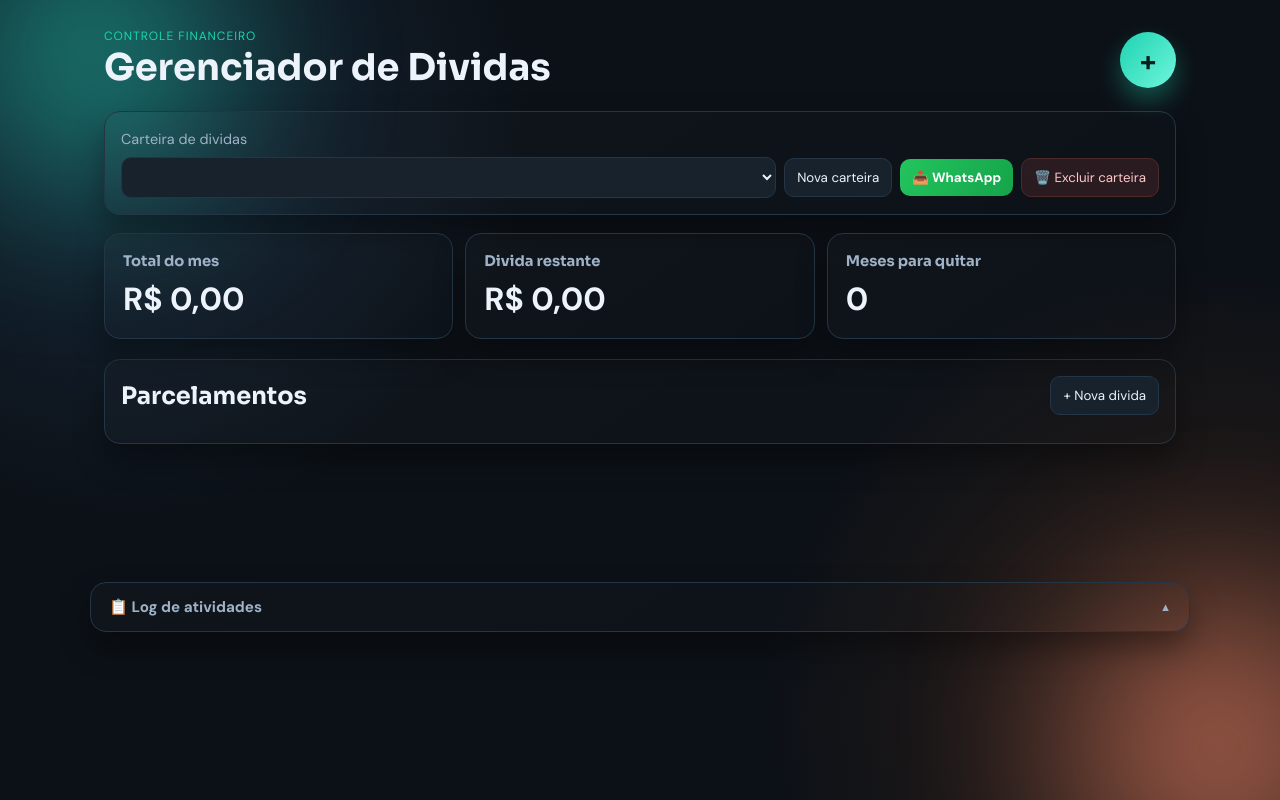
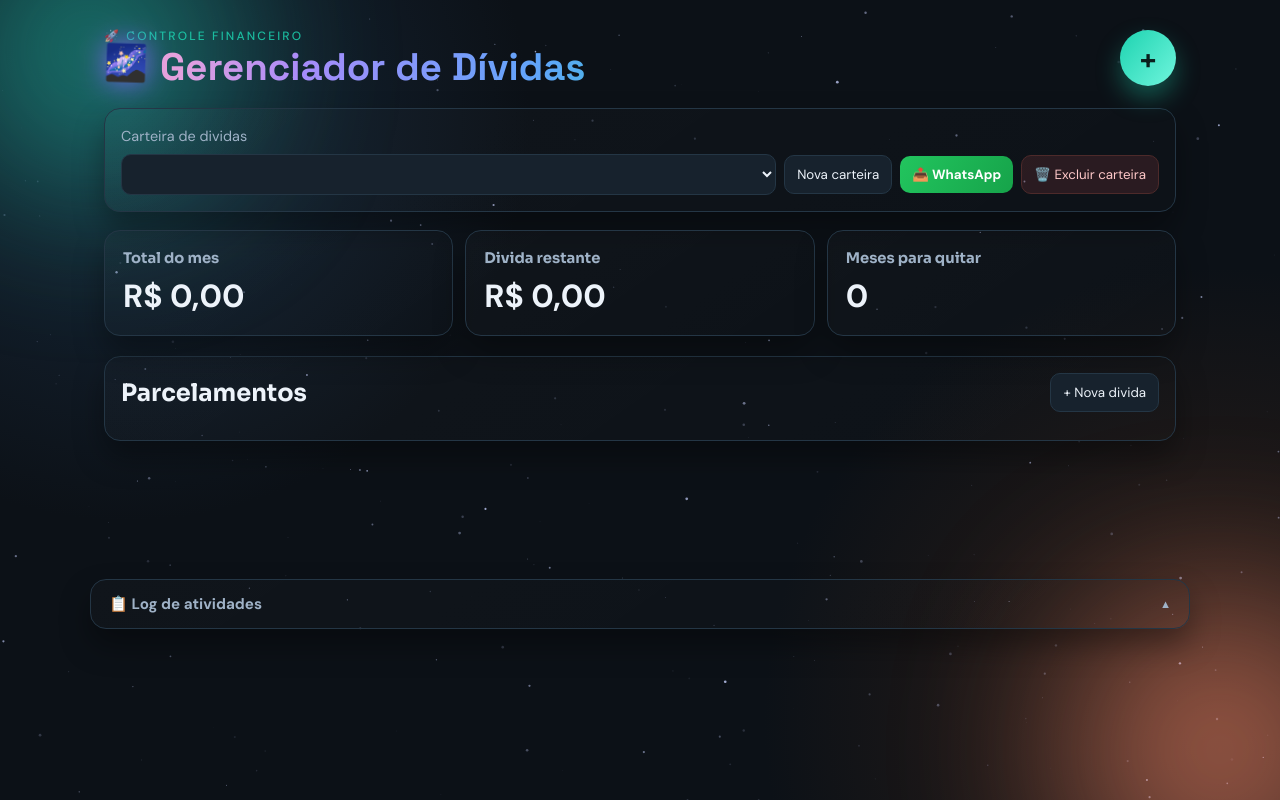
Before and after one commit to r3br4k3/Gerenciador-De-Contas, a website: page public/index.html in a window 1280 px wide. Drawn offline with Linux system fonts and the light colour scheme; no server answers.

Commit message:
feat: titulo com tema espacial (estrelas, gradiente galaxia, icone flutuante)

```diff
--- a/public/app.js
+++ b/public/app.js
@@ -536,7 +536,59 @@ function setupLog() {
   logRender();
 }
 
+function setupStars() {
+  const canvas = document.getElementById('starsCanvas');
+  if (!canvas) return;
+  const ctx = canvas.getContext('2d');
+
+  let stars = [];
+
+  function resize() {
+    canvas.width = window.innerWidth;
+    canvas.height = window.innerHeight;
+    buildStars();
+  }
+
+  function buildStars() {
+    const count = Math.floor((canvas.width * canvas.height) / 4200);
+    stars = Array.from({ length: count }, () => ({
+      x: Math.random() * canvas.width,
+      y: Math.random() * canvas.height,
+      r: Math.random() * 1.2 + 0.2,
+      alpha: Math.random() * 0.6 + 0.2,
+      speed: Math.random() * 0.4 + 0.08,
+      drift: (Math.random() - 0.5) * 0.08,
+      twinkleOffset: Math.random() * Math.PI * 2,
+    }));
+  }
+
+  let raf;
+  let t = 0;
+  function draw() {
+    t += 0.016;
+    ctx.clearRect(0, 0, canvas.width, canvas.height);
+    for (const s of stars) {
+      const twinkle = s.alpha * (0.6 + 0.4 * Math.sin(t * 1.4 + s.twinkleOffset));
+      ctx.beginPath();
+      ctx.arc(s.x, s.y, s.r, 0, Math.PI * 2);
+      ctx.fillStyle = `rgba(200,210,255,${twinkle})`;
+      ctx.fill();
+      s.y += s.speed;
+      s.x += s.drift;
+      if (s.y > canvas.height) { s.y = 0; s.x = Math.random() * canvas.width; }
+      if (s.x < 0) s.x = canvas.width;
+      if (s.x > canvas.width) s.x = 0;
+    }
+    raf = requestAnimationFrame(draw);
+  }
+
+  window.addEventListener('resize', resize);
+  resize();
+  draw();
+}
+
 async function start() {
+  setupStars();
   setupEvents();
   setupLog();
   setupInstall();
--- a/public/index.html
+++ b/public/index.html
@@ -3,20 +3,27 @@
   <head>
     <meta charset="UTF-8" />
     <meta name="viewport" content="width=device-width, initial-scale=1.0" />
-    <meta name="theme-color" content="#11181f" />
+    <meta name="theme-color" content="#060b14" />
     <title>Gerenciador de Dividas</title>
     <link rel="manifest" href="/manifest.json" />
+    <link rel="preconnect" href="https://fonts.googleapis.com" />
+    <link rel="preconnect" href="https://fonts.gstatic.com" crossorigin />
+    <link href="https://fonts.googleapis.com/css2?family=Sora:wght@400;600;700&family=DM+Sans:wght@400;500;700&family=Space+Grotesk:wght@700;800&display=swap" rel="stylesheet" />
     <link rel="stylesheet" href="/styles.css" />
   </head>
   <body>
+    <canvas id="starsCanvas" class="stars-canvas"></canvas>
     <div class="bg-orb orb-left"></div>
     <div class="bg-orb orb-right"></div>
 
     <main class="app-shell">
       <header class="topbar">
-        <div>
-          <p class="eyebrow">Controle financeiro</p>
-          <h1>Gerenciador de Dividas</h1>
+        <div class="brand">
+          <p class="eyebrow">🚀 controle financeiro</p>
+          <h1 class="brand-title">
+            <span class="brand-icon">🌌</span>
+            <span class="brand-text">Gerenciador<br class="brand-br" /> de Dívidas</span>
+          </h1>
         </div>
         <div class="topbar-actions">
           <button id="installButton" class="btn-install" type="button" hidden title="Instalar aplicativo">
--- a/public/styles.css
+++ b/public/styles.css
@@ -1,4 +1,4 @@
-@import url('https://fonts.googleapis.com/css2?family=Sora:wght@400;600;700&family=DM+Sans:wght@400;500;700&display=swap');
+@import url('https://fonts.googleapis.com/css2?family=Sora:wght@400;600;700&family=DM+Sans:wght@400;500;700&family=Space+Grotesk:wght@700;800&display=swap');
 
 :root {
   --bg-main: #0c1117;
@@ -100,23 +100,11 @@ body {
   50%       { box-shadow: 0 0 0 6px rgba(29, 211, 176, 0.18); }
 }
 
-.eyebrow {
-  color: var(--accent);
-  text-transform: uppercase;
-  letter-spacing: 0.08em;
-  margin: 0;
-  font-size: 0.75rem;
-}
-
 h1,
 h2,
 h3 {
   margin: 0;
   font-family: 'Sora', sans-serif;
-}
-
-h1 {
-  font-size: clamp(1.5rem, 4vw, 2.3rem);
 }
 
 .wallet-panel,
@@ -626,3 +614,83 @@ button:active {
   color: var(--text-soft);
   font-size: 0.88rem;
 }
+
+/* ─── Canvas de estrelas ─────────────────────────────────────────────────── */
+
+.stars-canvas {
+  position: fixed;
+  inset: 0;
+  z-index: -2;
+  pointer-events: none;
+}
+
+/* ─── Brand / Título espacial ────────────────────────────────────────────── */
+
+.brand {
+  display: flex;
+  flex-direction: column;
+  gap: 2px;
+}
+
+.eyebrow {
+  margin: 0;
+  font-family: 'DM Sans', sans-serif;
+  font-size: 0.75rem;
+  font-weight: 500;
+  letter-spacing: 0.18em;
+  text-transform: uppercase;
+  color: var(--accent);
+  opacity: 0.85;
+}
+
+.brand-title {
+  display: flex;
+  align-items: center;
+  gap: 12px;
+  margin: 0;
+  line-height: 1.1;
+}
+
+.brand-icon {
+  font-size: 2.2rem;
+  filter: drop-shadow(0 0 14px rgba(130, 100, 255, 0.9));
+  animation: float-icon 3.8s ease-in-out infinite;
+}
+
+.brand-text {
+  font-family: 'Space Grotesk', 'Sora', sans-serif;
+  font-weight: 800;
+  font-size: clamp(1.5rem, 4vw, 2.4rem);
+  background: linear-gradient(
+    100deg,
+    #a78bfa 0%,
+    #60a5fa 28%,
+    #1dd3b0 55%,
+    #f9a8d4 80%,
+    #a78bfa 100%
+  );
+  background-size: 200% auto;
+  -webkit-background-clip: text;
+  -webkit-text-fill-color: transparent;
+  background-clip: text;
+  animation: galaxy-shift 6s linear infinite;
+  text-shadow: none;
+}
+
+.brand-br { display: none; }
+
+@media (max-width: 420px) {
+  .brand-br { display: block; }
+  .brand-text { font-size: 1.45rem; }
+  .brand-icon { font-size: 1.8rem; }
+}
+
+@keyframes galaxy-shift {
+  0%   { background-position: 0% center; }
+  100% { background-position: 200% center; }
+}
+
+@keyframes float-icon {
+  0%, 100% { transform: translateY(0) rotate(-4deg); }
+  50%       { transform: translateY(-6px) rotate(4deg); }
+}
```
